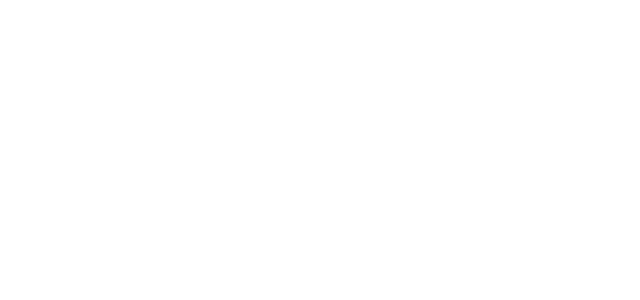
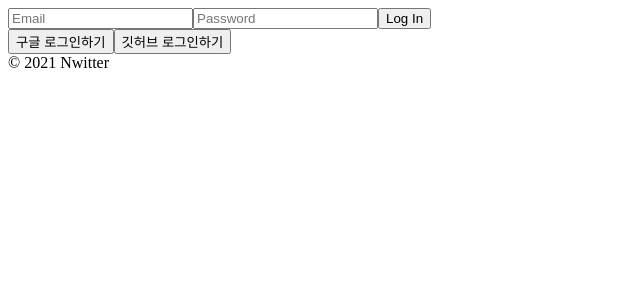
Before and after one commit to maengseonu/nwitter, a React (Create React App) app: page / in a window 1280 px wide. Shown: the top 300 px of the page, without its empty margins (0-640 px from the left). Built offline with nearby package versions, Linux system fonts and the light colour scheme.

Commit message:
Login Form

```diff
--- a/package.json
+++ b/package.json
@@ -6,8 +6,10 @@
     "@testing-library/jest-dom": "^5.15.1",
     "@testing-library/react": "^11.2.7",
     "@testing-library/user-event": "^12.8.3",
+    "firebase": "^9.5.0",
     "react": "^17.0.2",
     "react-dom": "^17.0.2",
+    "react-router-dom": "^5.2.0",
     "react-scripts": "4.0.3",
     "web-vitals": "^1.1.2"
   },
--- a/src/App.js
+++ /dev/null
@@ -1,5 +0,0 @@
-function App() {
-  return <div></div>;
-}
-
-export default App;
--- /dev/null
+++ b/src/components/App.js
@@ -0,0 +1,15 @@
+import React, { useState } from "react";
+import AppRouter from "./Router";
+import { authService } from "../fbase";
+
+function App() {
+  const [isLoggedIn, setIsLoggedIn] = useState(authService.currentUser);
+  return (
+    <>
+      <AppRouter isLoggedIn={isLoggedIn} />
+      <footer>&copy; {new Date().getFullYear()} Nwitter</footer>
+    </>
+  );
+}
+
+export default App;
--- /dev/null
+++ b/src/components/Router.js
@@ -0,0 +1,26 @@
+import React from "react";
+import { HashRouter as Router, Route, Switch } from "react-router-dom";
+import Auth from "../routes/Auth";
+import Home from "../routes/Home";
+
+const AppRouter = ({ isLoggedIn }) => {
+  return (
+    <Router>
+      <Switch>
+        {isLoggedIn ? (
+          <>
+            <Route exact path="/">
+              <Home />
+            </Route>
+          </>
+        ) : (
+          <Route exact path="/">
+            <Auth />
+          </Route>
+        )}
+      </Switch>
+    </Router>
+  );
+};
+
+export default AppRouter;
--- /dev/null
+++ b/src/fbase.js
@@ -0,0 +1,14 @@
+import { initializeApp } from "firebase/app";
+import { getAuth } from "firebase/auth";
+
+const firebaseConfig = {
+  apiKey: "AIzaSyCpV2D1_Dy0iNBMDtGQOzzFL7rxHxOQAS8",
+  authDomain: "nwitter-5862e.firebaseapp.com",
+  projectId: "nwitter-5862e",
+  storageBucket: "nwitter-5862e.appspot.com",
+  messagingSenderId: "611557589893",
+  appId: "1:611557589893:web:bfec52ac95d36311263aec",
+};
+
+const app = initializeApp(firebaseConfig);
+export const authService = getAuth();
--- a/src/index.js
+++ b/src/index.js
@@ -1,6 +1,6 @@
 import React from "react";
 import ReactDOM from "react-dom";
-import App from "./App";
+import App from "./components/App";
 
 ReactDOM.render(
   <React.StrictMode>
--- /dev/null
+++ b/src/routes/Auth.js
@@ -0,0 +1,47 @@
+import React, { useState } from "react";
+
+const Auth = () => {
+  const [email, setEmail] = useState("");
+  const [password, setPassword] = useState("");
+  const onChange = (event) => {
+    const {
+      target: { name, value },
+    } = event;
+    if (name === "email") {
+      setEmail(value);
+    } else if (name === "password") {
+      setPassword(value);
+    }
+  };
+  const onSubmit = (event) => {
+    event.preventDegault();
+  };
+  return (
+    <div>
+      <form onSubmit={onSubmit}>
+        <input
+          name="email"
+          type="email"
+          placeholder="Email"
+          required
+          value={email}
+          onChange={onChange}
+        />
+        <input
+          name="password"
+          type="password"
+          placeholder="Password"
+          required
+          value={password}
+          onChange={onChange}
+        />
+        <input type="submit" value="Log In" />
+      </form>
+      <div>
+        <button>구글 로그인하기</button>
+        <button>깃허브 로그인하기</button>
+      </div>
+    </div>
+  );
+};
+export default Auth;
--- /dev/null
+++ b/src/routes/EditProfile.js
@@ -0,0 +1,3 @@
+import React from "react";
+
+export default () => <span>Edit Profile</span>;
--- /dev/null
+++ b/src/routes/Home.js
@@ -0,0 +1,5 @@
+import React from "react";
+
+const Home = () => <span>Home</span>;
+
+export default Home;
--- /dev/null
+++ b/src/routes/Profile.js
@@ -0,0 +1,3 @@
+import React from "react";
+
+export default () => <span>Profile</span>;
```
Also changed, not shown: 1 other file (tests, documents, lock files or other folders).
